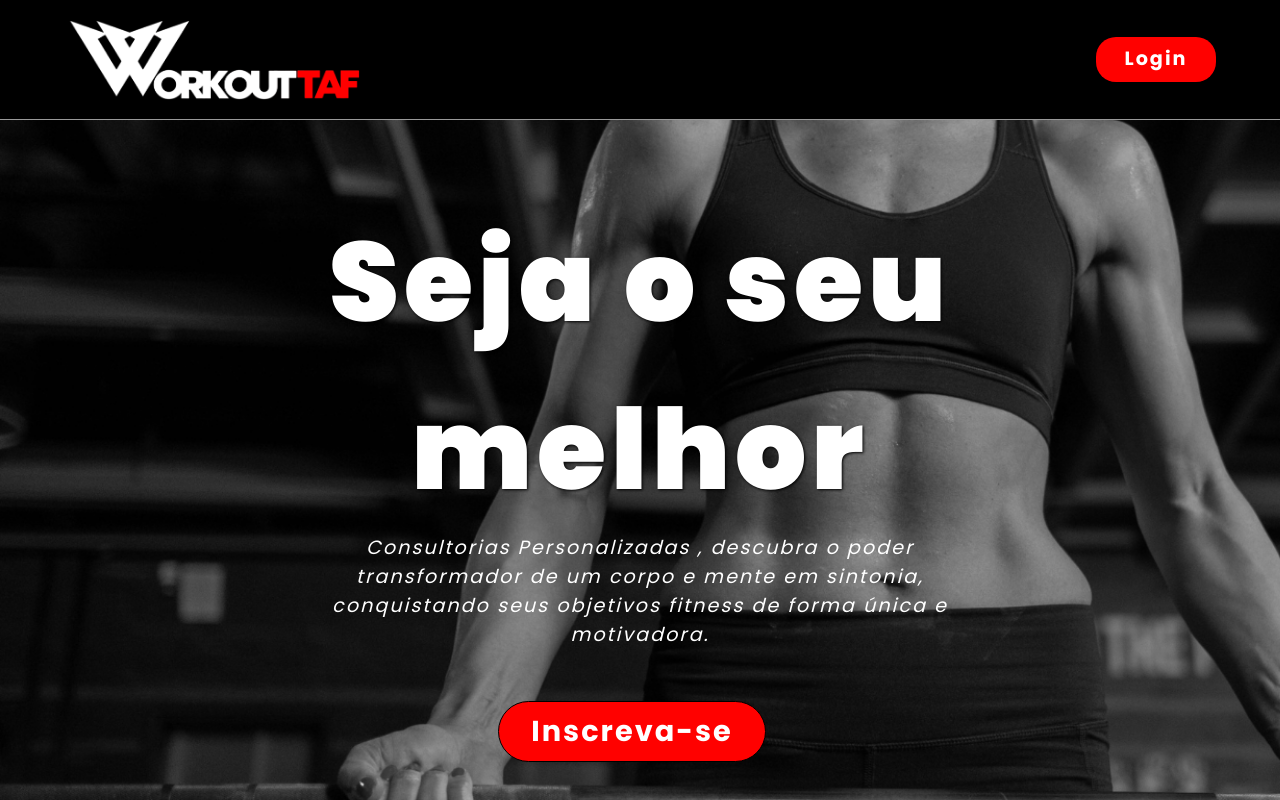
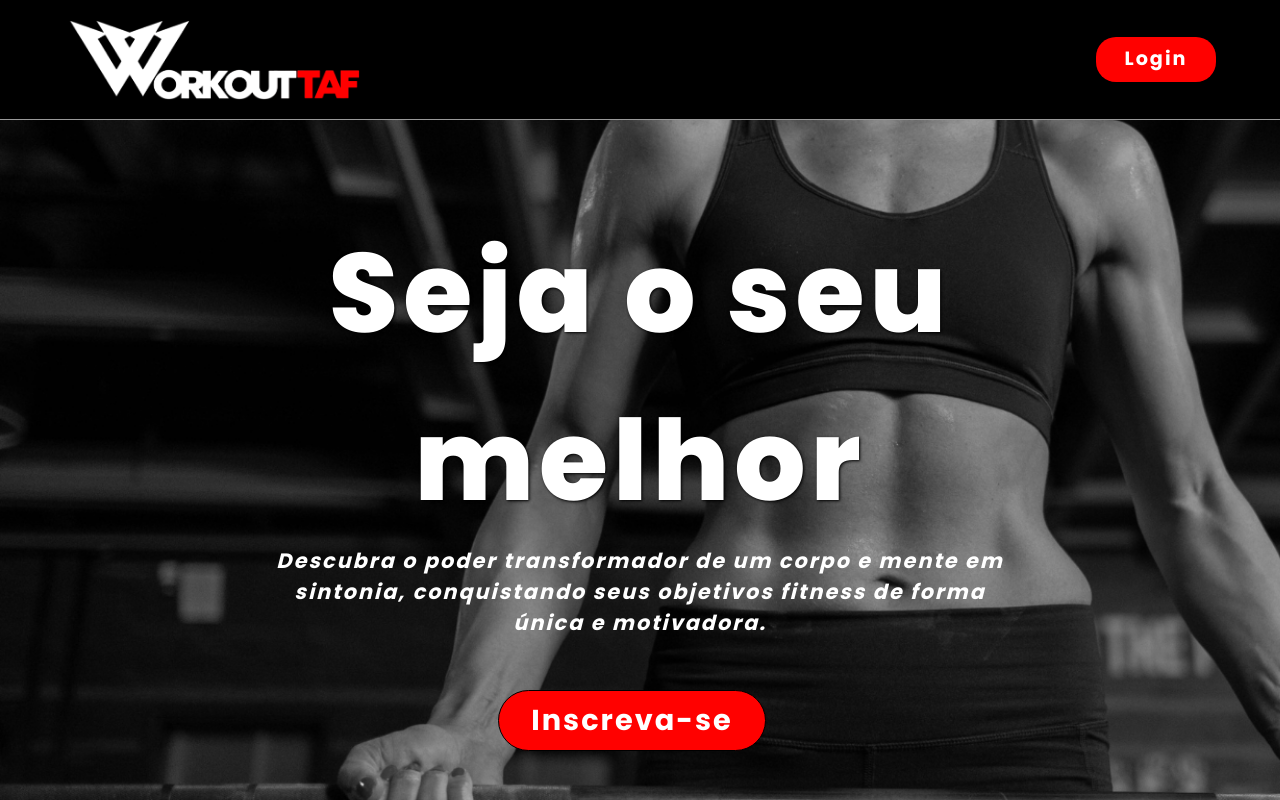
Before and after one commit to FranciscoCosta/WorkoutTAF, a Next.js app: page / in a window 1280 px wide. Shown: the top 800 px of the page. Built offline with nearby package versions, Linux system fonts and the light colour scheme; no server answers.

Commit message:
:Fix: Styles why section

```diff
--- a/src/components/hero/Hero.scss
+++ b/src/components/hero/Hero.scss
@@ -19,21 +19,21 @@
             font-family: 'Poppins', sans-serif;
             font-size: 7rem;
             color: var(--white-color);
-            font-weight: 900;
+            font-weight: 800;
             text-align: center;
             letter-spacing: 5px;
             text-shadow: 1px 1px 3px black;
         }
         p{
             font-family: 'Poppins', sans-serif;
-            font-size: 1.2rem;
+            font-size: 1.3rem;
             color: var(--white-color);
-            font-weight: 400;
+            font-weight: 700;
             text-align: center;
             font-style: italic;
 
             letter-spacing: 2px;
-            width: 70%;
+            width: 75%;
             margin: 0 auto;
             margin-bottom: 3rem;
         }
--- a/src/components/hero/Hero.tsx
+++ b/src/components/hero/Hero.tsx
@@ -9,7 +9,7 @@ const Hero = () => {
               Seja o seu melhor
             </h1>
             <p>
-            Consultorias Personalizadas , descubra o poder transformador de um corpo e mente em sintonia, conquistando seus objetivos fitness de forma única e motivadora.
+            Descubra o poder transformador de um corpo e mente em sintonia, conquistando seus objetivos fitness de forma única e motivadora.
             </p>
 
         <div className="Hero__cto">
--- a/src/components/why/Why.tsx
+++ b/src/components/why/Why.tsx
@@ -39,7 +39,6 @@ const Why = () => {
               className={`Why__content__item ${index === activeItem ? "active" : ""}`}
               key={card.title}
               onMouseEnter={() => setActiveItem(index)}
-              onMouseLeave={() => setActiveItem(null)}
             >
               <div className="Why__content__item__icon">
                 <Image
```
